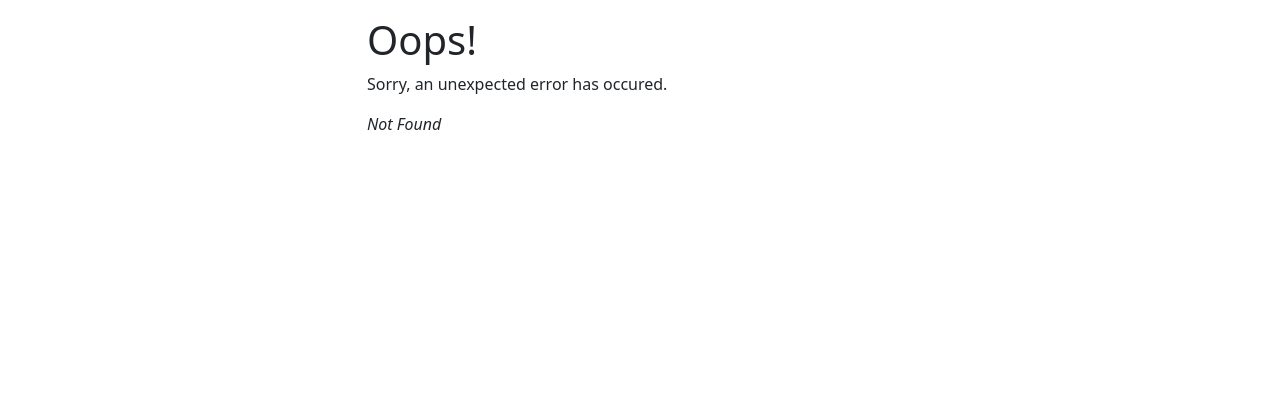
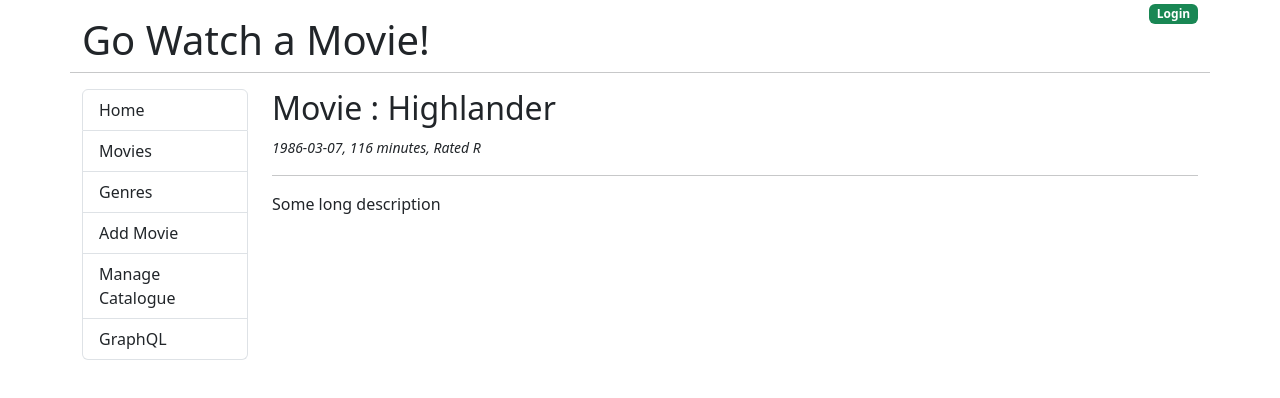
Before and after one commit to alfie1104/go-movies-front-end, a React (Create React App) app: page /movie/1 in a window 1280 px wide. Before the commit this address had no page. Shown: the top 398 px of the page. Built offline with nearby package versions, Linux system fonts and the light colour scheme.

Commit message:
Displaying an individual movie

```diff
--- a/src/components/Movie.js
+++ b/src/components/Movie.js
@@ -1,8 +1,34 @@
+import { useEffect, useState } from "react";
+import { useParams } from "react-router-dom";
+
 const Movie = () => {
+  const [movie, setMovie] = useState({});
+  let { id } = useParams();
+
+  useEffect(() => {
+    let myMovie = {
+      id: 1,
+      title: "Highlander",
+      release_date: "1986-03-07",
+      runtime: 116,
+      mpaa_rating: "R",
+      description: "Some long description",
+    };
+
+    setMovie(myMovie);
+  }, [id]);
+
   return (
     <div>
-      <h2>Movie</h2>
+      <h2>Movie : {movie.title}</h2>
+      <small>
+        <em>
+          {movie.release_date}, {movie.runtime} minutes, Rated{" "}
+          {movie.mpaa_rating}
+        </em>
+      </small>
       <hr />
+      <p>{movie.description}</p>
     </div>
   );
 };
--- a/src/index.js
+++ b/src/index.js
@@ -6,6 +6,7 @@
 import Genres from "./components/Genres";
 import Home from "./components/Home";
 import Movies from "./components/Movies";
+import Movie from "./components/Movie";
 import EditMovie from "./components/EditMovie";
 import ManageCatalogue from "./components/ManageCatalogue";
 import GraphQL from "./components/GraphQL";
@@ -21,6 +22,10 @@
       {
         path: "/movies",
         element: <Movies />,
+      },
+      {
+        path: "/movie/:id",
+        element: <Movie />,
       },
       {
         path: "/genres",
```
